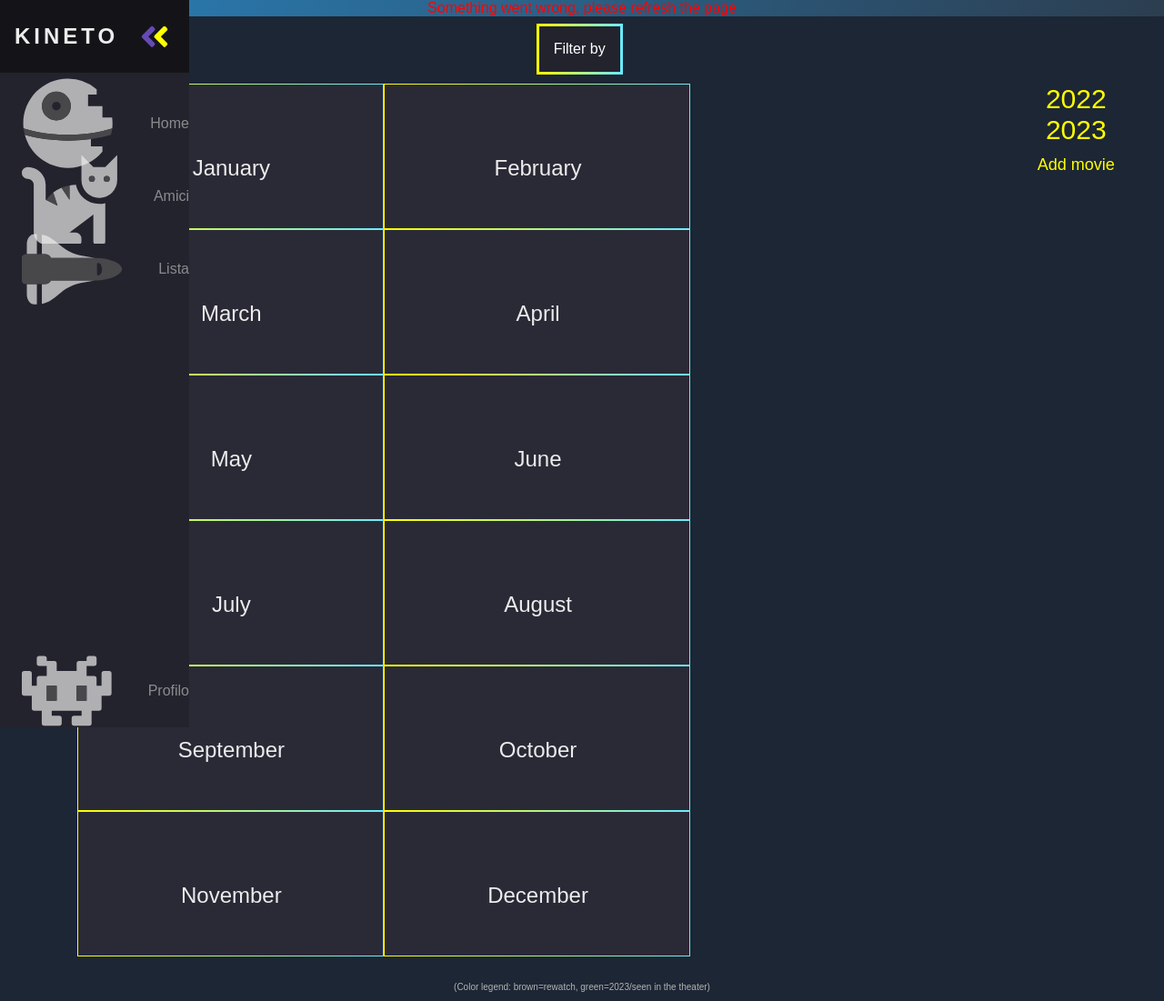
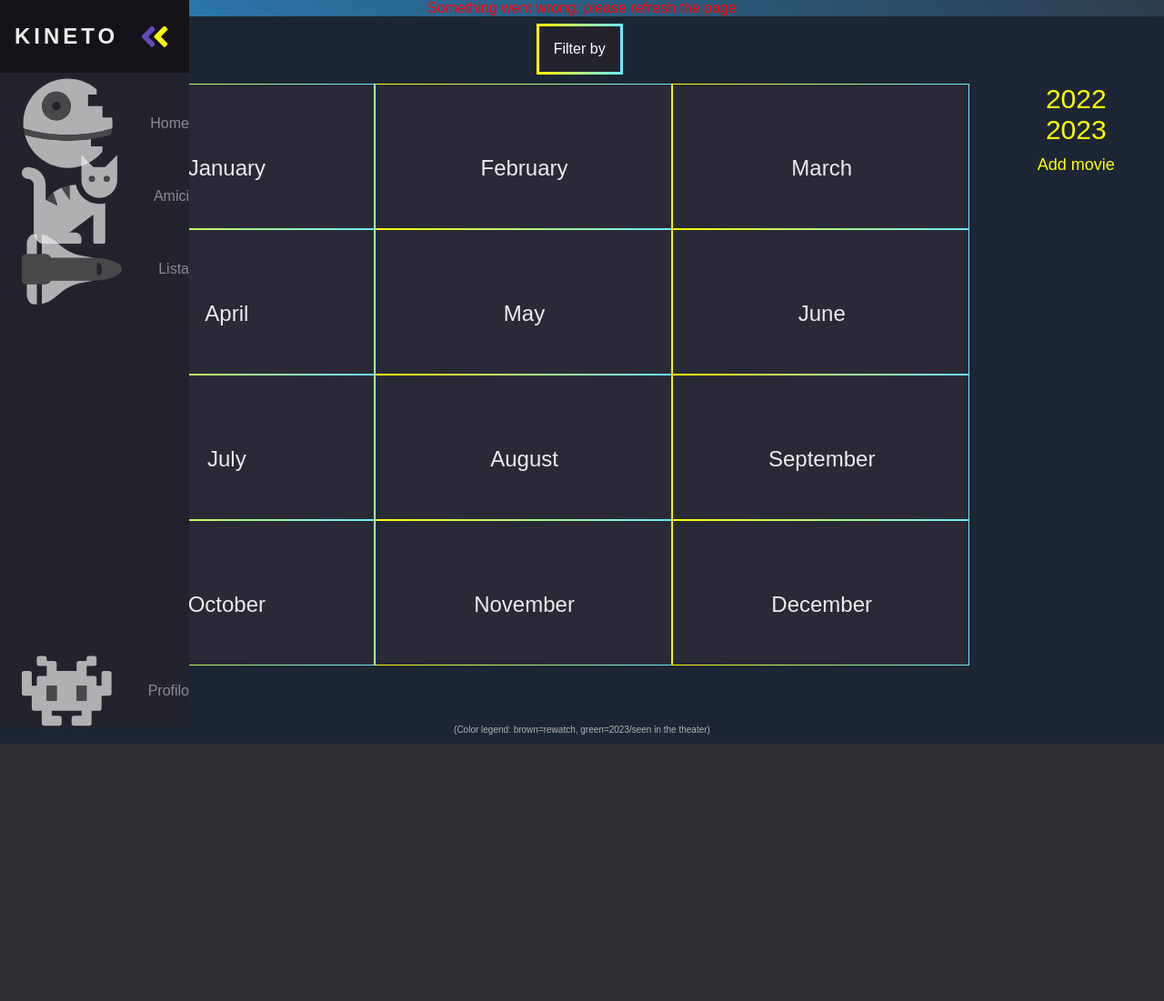
Before and after one commit to bergio13/webapp_v2, a Flask app: page /lista in a window 1280 px wide. Shown: the whole page at 91% size. After the commit the page ends 818 px from the top, so only its background shows below. Run offline with Flask 3, Linux system fonts and the light colour scheme; the visitor is signed in with stand-in values (Sample User, id 1); some web fonts are replaced.

Commit message:
list styling

```diff
--- a/static/css/style.css
+++ b/static/css/style.css
@@ -283,7 +283,7 @@ ul.add li {
 .column {
   float: left;
   width: 22.7%;
-  padding: 46.5px 55px;
+  padding: 46.5px 50px;
   text-align: center;
   cursor: pointer;
   color: #ececec;
```
